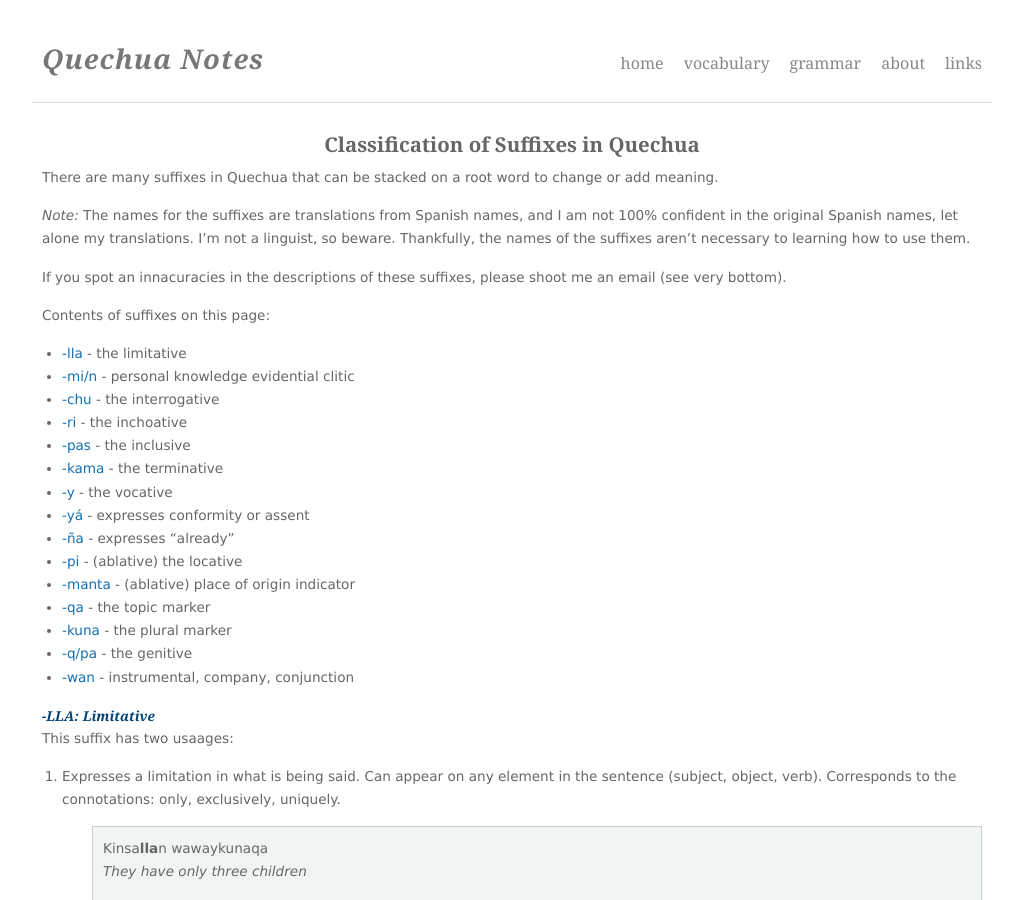
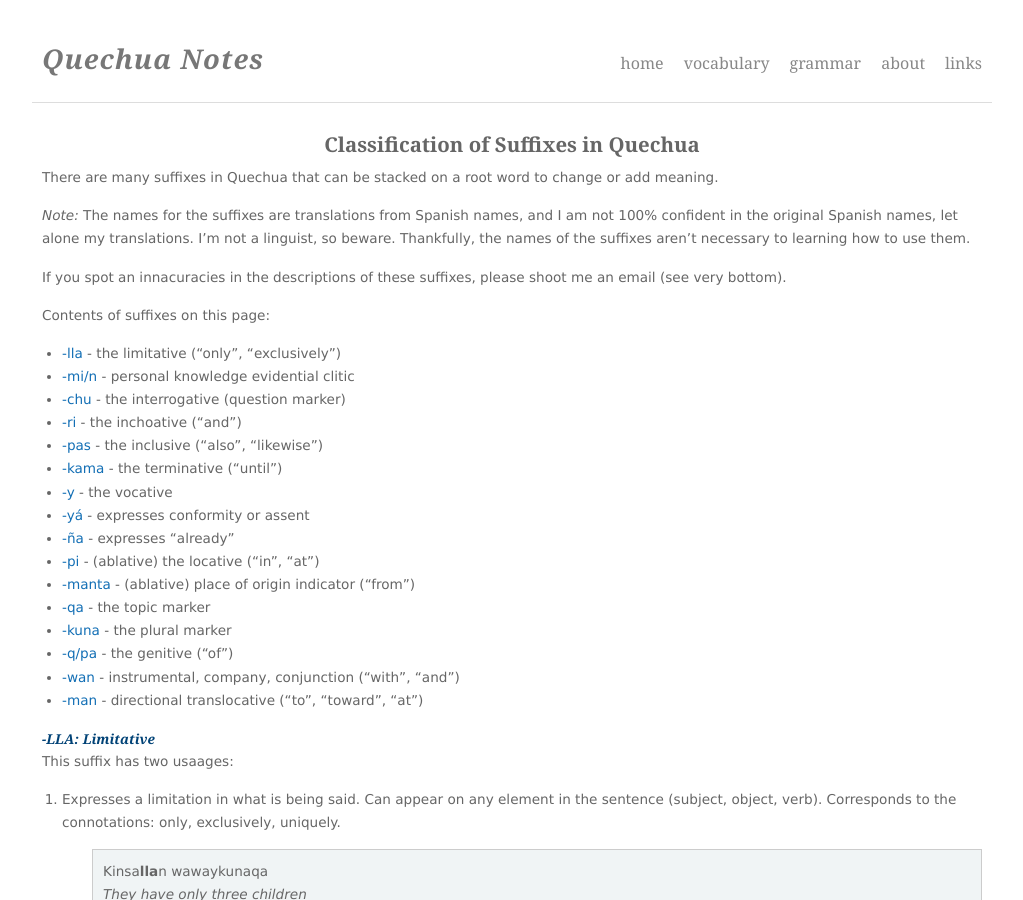
Before and after one commit to Ramblurr/Quechua, a Jekyll site: the page built from g_suffix.markdown, in a window 1280 px wide and 900 px high. Shown: the whole window, without its empty margins (128-1151 px from the left). Built offline with Jekyll 4.4.1, drawn with Linux system fonts in a browser that asks for light colours; Markdown is read by kramdown in place of the engine named in the settings; some of the changed text lies outside the part shown.

Commit message:
add -man suffix

```diff
--- a/g_suffix.markdown
+++ b/g_suffix.markdown
@@ -18,21 +18,22 @@
 
 Contents of suffixes on this page:
 
-* [-lla](#lla) - the limitative
+* [-lla](#lla) - the limitative ("only", "exclusively")
 * [-mi/n](#min) - personal knowledge evidential clitic
-* [-chu](#chu) - the interrogative
-* [-ri](#ri) -  the inchoative
-* [-pas](#pas) - the inclusive
-* [-kama](#kama) - the terminative
+* [-chu](#chu) - the interrogative (question marker)
+* [-ri](#ri) -  the inchoative ("and")
+* [-pas](#pas) - the inclusive ("also", "likewise")
+* [-kama](#kama) - the terminative ("until")
 * [-y](#y) - the vocative
 * [-yá](#ya) - expresses conformity or assent
 * [-ña](#na) - expresses "already"
-* [-pi](#pi) - (ablative) the locative
-* [-manta](#manta) - (ablative) place of origin indicator
+* [-pi](#pi) - (ablative) the locative ("in", "at")
+* [-manta](#manta) - (ablative) place of origin indicator ("from")
 * [-qa](#qa) - the topic marker
 * [-kuna](#kuna) - the plural marker
-* [-q/pa](#qpa) - the genitive
-* [-wan](#wan) - instrumental, company, conjunction
+* [-q/pa](#qpa) - the genitive ("of")
+* [-wan](#wan) - instrumental, company, conjunction ("with", "and")
+* [-man](#man) - directional translocative ("to", "toward", "at")
 
 <a id="lla"></a>
 ### **-LLA**: Limitative
@@ -273,5 +274,17 @@
 <em>We went with my son (we and my son)</em></p>
 </div>
 
+<a id="man"></a>
+### -MAN: Directional translocative
+
+Appears on nouns but comes with a movement verb. Indicates the directional sense of the verb's action towards a particular goal. Translated as "to" or "toward" or "at".
+
+<div class="example">
+<p> Ima<strong>man</strong>mi urquta p'itashanki <br />
+<em>Toward what hill are you hurrying?</em></p>
+<p>Llaqta<strong>man</strong> chayarani. <br />
+<em>I arrived at the village</em></p>
+</div>
+
 
 [stan]: http://www.stanford.edu/dept/linguistics/languages/quechua/Default.htm
```
